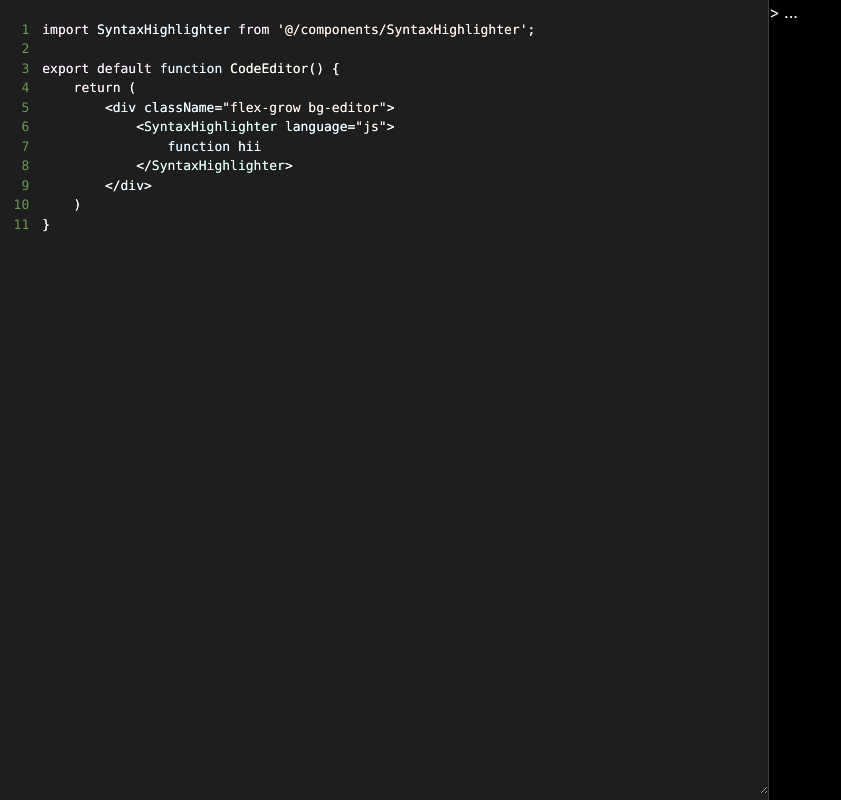
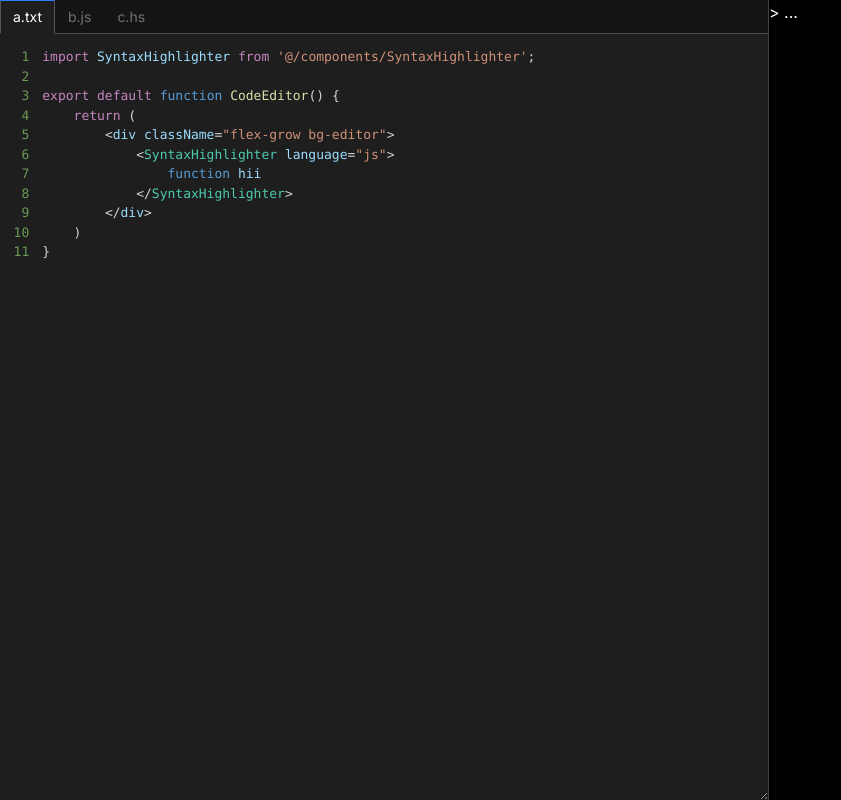
Before and after one commit to ky28059/ktane, a Next.js app in the folder client/: page /game/1 in a window 1280 px wide. Shown: the whole page, without its empty margins (0-841 px from the left). Built offline with nearby package versions, Linux system fonts and the light colour scheme.

Commit message:
Add filebar

```diff
--- a/client/app/game/[id]/CodeEditor.tsx
+++ b/client/app/game/[id]/CodeEditor.tsx
@@ -1,17 +1,30 @@
 'use client'
 
 import { useState } from 'react';
+
+// Components
 import SyntaxHighlighter from '@/components/SyntaxHighlighter';
+import FileBar from '@/app/game/[id]/FileBar';
 
 
 export default function CodeEditor() {
     const [code, setCode] = useState(ex);
 
+    const files = ['a.txt', 'b.js', 'c.hs'];
+    const [selected, setSelected] = useState(files[0]);
+
     return (
-        <div className="flex-grow bg-editor relative">
+        <div className="flex-grow flex flex-col">
+            <FileBar
+                files={files}
+                selected={selected}
+                setSelected={setSelected}
+            />
+
+            <div className="bg-editor relative h-full">
                 {/* Hack: invisible textarea to capture user input */}
                 <textarea
-                className="absolute p-[1em] inset-0 text-[13px] font-[Menlo,_Monaco,_Consolas,_'Andale_Mono',_'Ubuntu_Mono',_'Courier_New',_monospace] text-white my-[0.5em] ml-[29.25px] outline-none text-transparent caret-white"
+                    className="absolute p-[1em] inset-0 text-[13px] font-[Menlo,_Monaco,_Consolas,_'Andale_Mono',_'Ubuntu_Mono',_'Courier_New',_monospace] ml-[29.25px] outline-none text-transparent caret-white"
                     value={code}
                     onChange={(e) => setCode(e.target.value)}
                     spellCheck={false}
@@ -20,6 +33,7 @@ export default function CodeEditor() {
                 <SyntaxHighlighter language="javascript">
                     {code}
                 </SyntaxHighlighter>
+            </div>
         </div>
     )
 }
--- /dev/null
+++ b/client/app/game/[id]/FileBar.tsx
@@ -0,0 +1,37 @@
+type FileBarProps = {
+    files: string[],
+    selected: string,
+    setSelected: (selected: string) => void,
+}
+export default function FileBar(props: FileBarProps) {
+    return (
+        <div className="flex bg-filebar border-b border-white/25">
+            {props.files.map((file, i) => (
+                <File
+                    key={file}
+                    name={file}
+                    selected={props.selected}
+                    setSelected={props.setSelected}
+                />
+            ))}
+        </div>
+    )
+}
+
+type FileProps = {
+    name: string,
+    selected: string,
+    setSelected: (selected: string) => void,
+}
+function File(props: FileProps) {
+    const active = props.selected === props.name;
+
+    return (
+        <button
+            className={'flex px-3 py-1.5 text-sm cursor-pointer border-x border-t ' + (active ? 'text-white border-t-blue-500 border-b border-b-editor border-x-white/25 -mb-px bg-editor' : 'text-white/40 border-x-transparent border-t-transparent')}
+            onClick={() => props.setSelected(props.name)}
+        >
+            {props.name}
+        </button>
+    )
+}
--- a/client/app/globals.css
+++ b/client/app/globals.css
@@ -2,6 +2,7 @@
 
 @theme {
     --color-editor: #1e1e1e;
+    --color-filebar: rgb(20, 20, 20);
 }
 
 @utility container {
--- a/client/components/SyntaxHighlighter.tsx
+++ b/client/components/SyntaxHighlighter.tsx
@@ -11,6 +11,7 @@ export default function SyntaxHighlighter(props: SyntaxHighlighterProps) {
         <Prism
             language={props.language}
             style={vscDarkPlus}
+            customStyle={{ margin: 0 }}
             // codeTagProps={{style: {}}}
             showLineNumbers
             // useInlineStyles={false}
```
Lines whose indentation alone changed are shown as unchanged.
